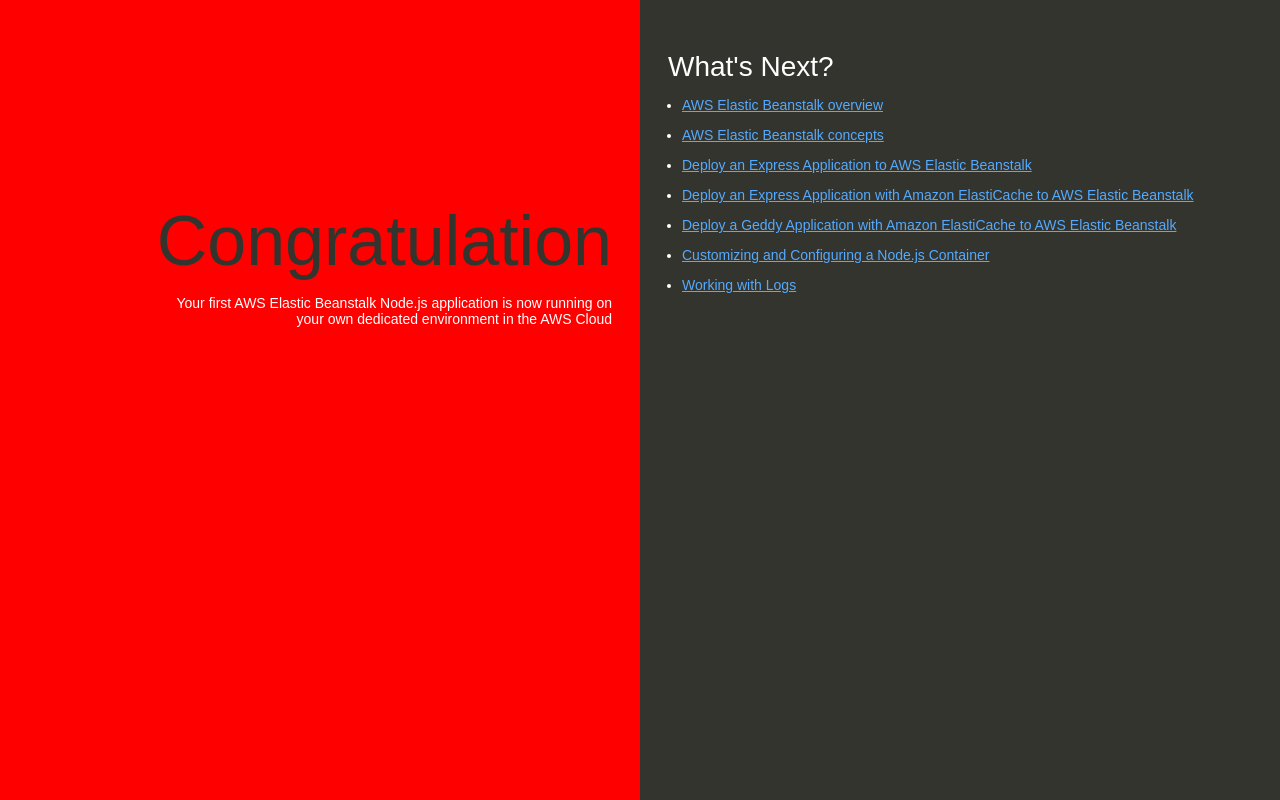
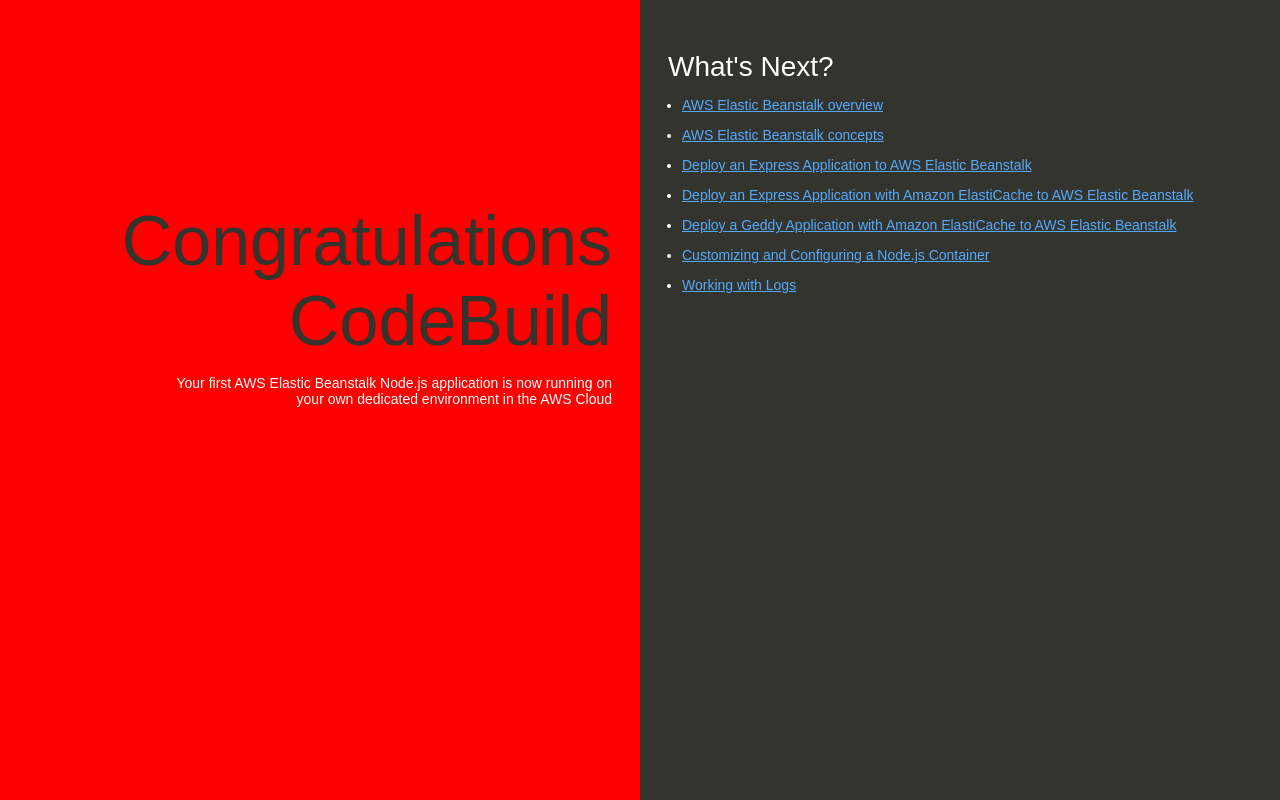
Before and after one commit to neeteshkaushik/CodePipilineDemo, a website: page index.html in a window 1280 px wide. Drawn offline with Linux system fonts and the light colour scheme.

Commit message:
Update index.html, fixed congratulations text

```diff
--- a/index.html
+++ b/index.html
@@ -74,7 +74,7 @@
   </head>
   <body>
     <div class="textColumn">
-      <h1>Congratulation</h1>
+      <h1>Congratulations CodeBuild</h1>
       <p>Your first AWS Elastic Beanstalk Node.js application is now running on your own dedicated environment in the AWS Cloud</p>
     </div>
     <div class="linksColumn">
```
